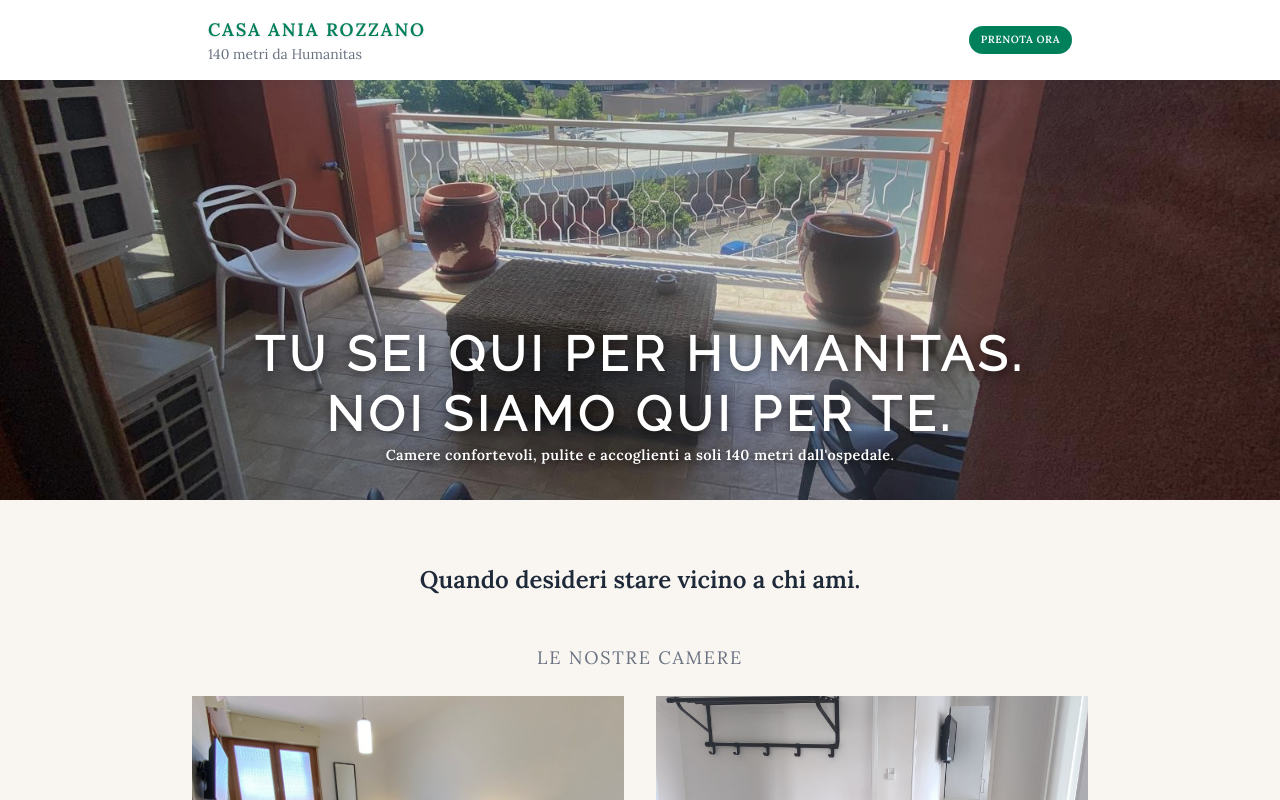
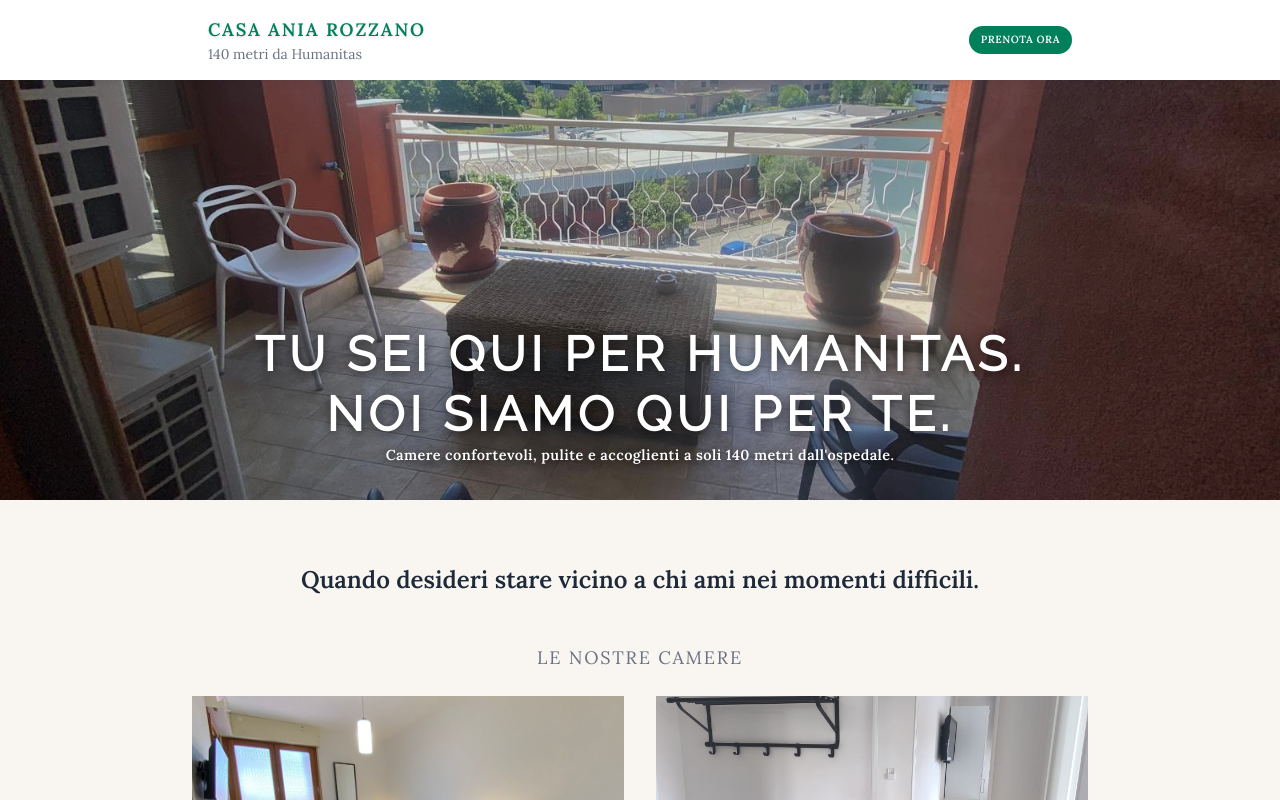
Before and after one commit to CasaAnia/sito-casaania, a Next.js app: page / in a window 1280 px wide. Shown: the top 800 px of the page. Built offline with nearby package versions, Linux system fonts and the light colour scheme.

Commit message:
Homepage: aggiunta 'nei momenti difficili' alla scritta sotto l'hero

```diff
--- a/app/page.tsx
+++ b/app/page.tsx
@@ -105,7 +105,7 @@ export default function Home() {
       {/* CAMERE */}
       <section className="pt-16 pb-8">
         <div className="max-w-4xl mx-auto">
-          <h2 style={loraStyle} className="text-2xl font-semibold text-center mb-12 text-gray-800 px-4">Quando desideri stare vicino a chi ami.</h2>
+          <h2 style={loraStyle} className="text-2xl font-semibold text-center mb-12 text-gray-800 px-4">Quando desideri stare vicino a chi ami nei momenti difficili.</h2>
           <p style={loraStyle} className="text-center text-gray-500 text-lg uppercase tracking-widest mb-6 px-4">Le nostre camere</p>
           <div className="grid grid-cols-1 md:grid-cols-2 gap-8">
             {rooms.map((room, i) => (
```
